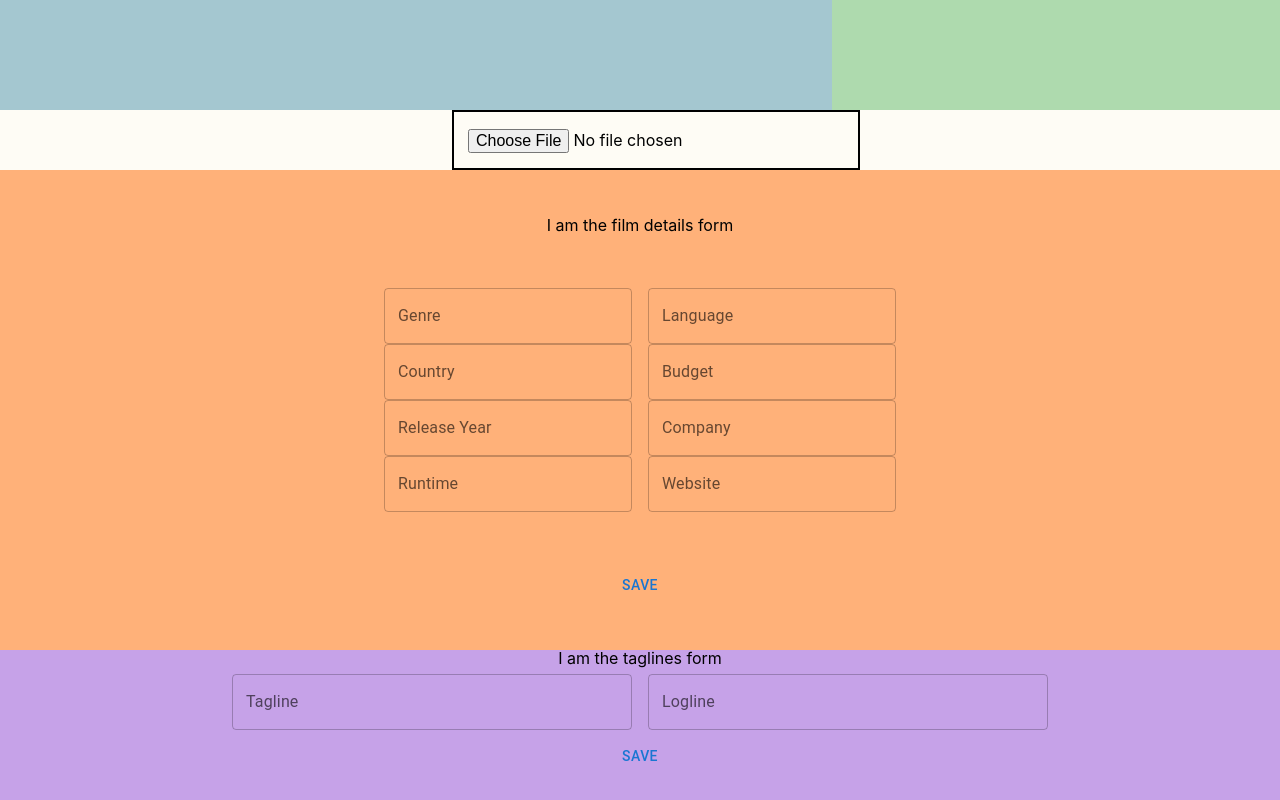
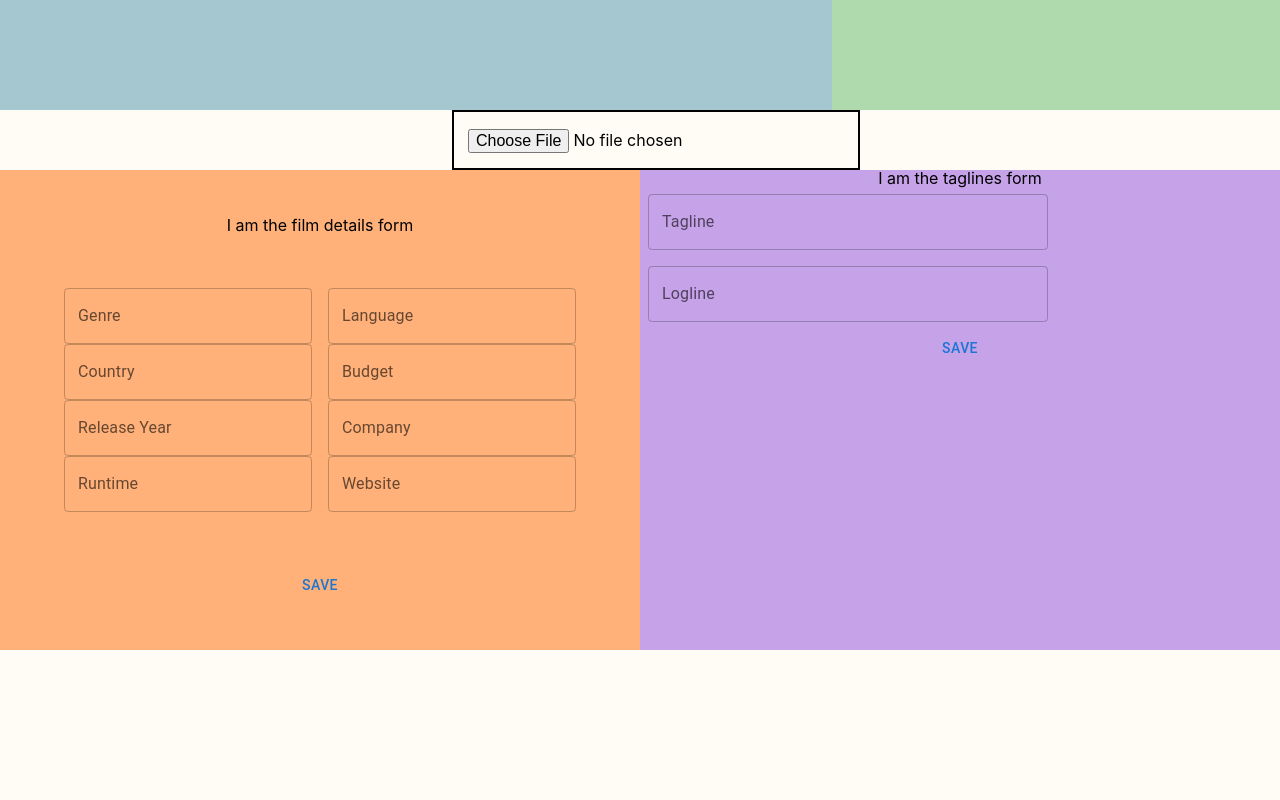
Before and after one commit to ninabrissey/your-epk, a React (Create React App) app: page /edit/1 in a window 1280 px wide. Shown: the part 1610-2410 px from the top of the page. After the commit the page ends 2260 px from the top, so only its background shows below. Built offline with nearby package versions, Linux system fonts and the light colour scheme; no server answers.

Commit message:
Add className to flex details and taglines together

```diff
--- a/src/components/pages/EditPage/EditPage.tsx
+++ b/src/components/pages/EditPage/EditPage.tsx
@@ -73,8 +73,10 @@ const EditPage = ({ epk_id }: any) => {
         </div>
         {/* <ImagesContainer epk_id={epk_id} images={images} /> */}
         <ImagesForm />
-        <FilmDetailsContainer filmEPK={film} addFilmInfo={addFilmInfo} />
-        <TaglinesContainer filmEPK={film} addFilmInfo={addFilmInfo} />
+        <div className="film-details-and-taglines-container">
+          <FilmDetailsContainer filmEPK={film} addFilmInfo={addFilmInfo} />
+          <TaglinesContainer filmEPK={film} addFilmInfo={addFilmInfo} />
+        </div>
       </main>
     </div>
   );
```
